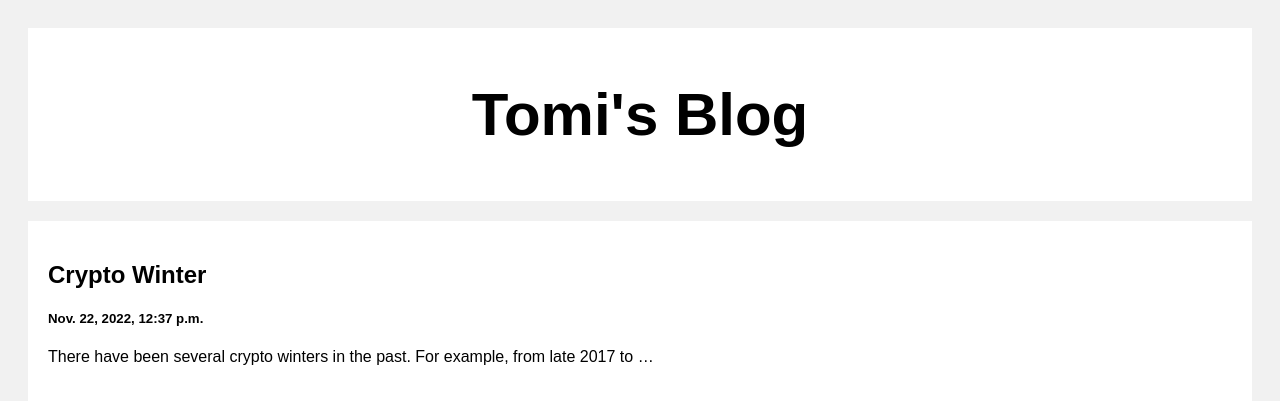
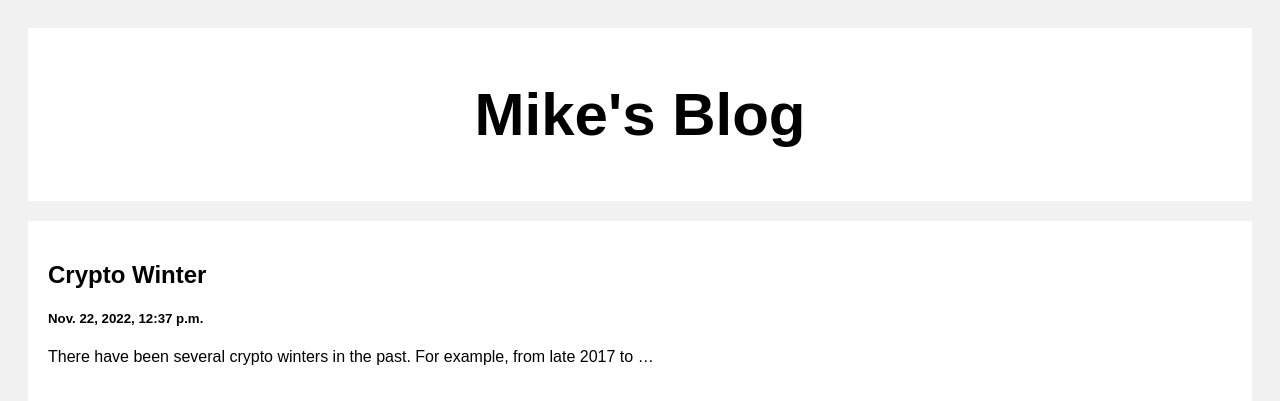
Before and after one commit to haelmyk/gidiyup, a Django app: page / in a window 1280 px wide. Shown: the top 401 px of the page. Run offline with Django 4.2, Linux system fonts and the light colour scheme; data comes from the database, SQL or seed files in the repository.

Commit message:
Update index.html

```diff
--- a/template/index.html
+++ b/template/index.html
@@ -48,7 +48,7 @@ body {
 <body>
 
 <div class="header">
-  <h2>Tomi's Blog</h2>
+  <h2>Mike's Blog</h2>
 </div>
 
 <div class="row">
```
